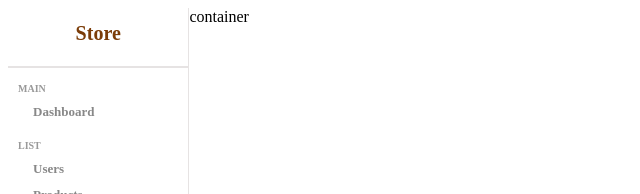
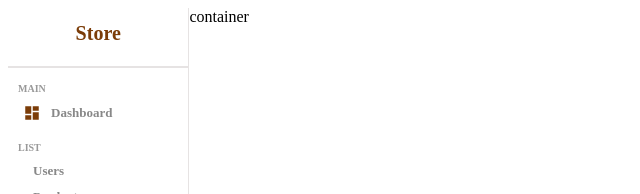
Before and after one commit to Aziza20/admin-ui, a React (Vite) app: page / in a window 1280 px wide. Shown: the top 194 px of the page, without its empty margins (0-640 px from the left). Built offline with nearby package versions, Linux system fonts and the light colour scheme.

Commit message:
first commit

```diff
--- a/package.json
+++ b/package.json
@@ -10,6 +10,10 @@
     "preview": "vite preview"
   },
   "dependencies": {
+    "@emotion/react": "^11.11.4",
+    "@emotion/styled": "^11.11.5",
+    "@mui/icons-material": "^5.15.15",
+    "@mui/material": "^5.15.15",
     "react": "^18.2.0",
     "react-dom": "^18.2.0",
     "react-router-dom": "^6.23.0",
--- a/src/components/sidebar/Sidebar.jsx
+++ b/src/components/sidebar/Sidebar.jsx
@@ -1,5 +1,6 @@
 import "./sidebar.scss";
 import { Link } from "react-router-dom";
+import DashboardIcon from '@mui/icons-material/Dashboard';
 
 const Sidebar = () => {
     return (
@@ -14,6 +15,7 @@
             <ul>
             <p className="title">MAIN</p>
             <li>
+                <DashboardIcon className="icon"/>
                 <span>Dashboard</span>
             </li>
             <p className="title">LIST</p>
```
Also changed, not shown: 1 other file (tests, documents, lock files or other folders).
